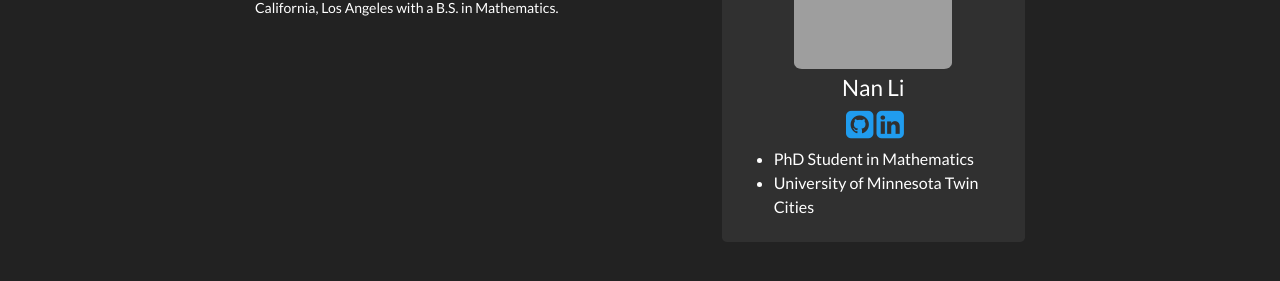
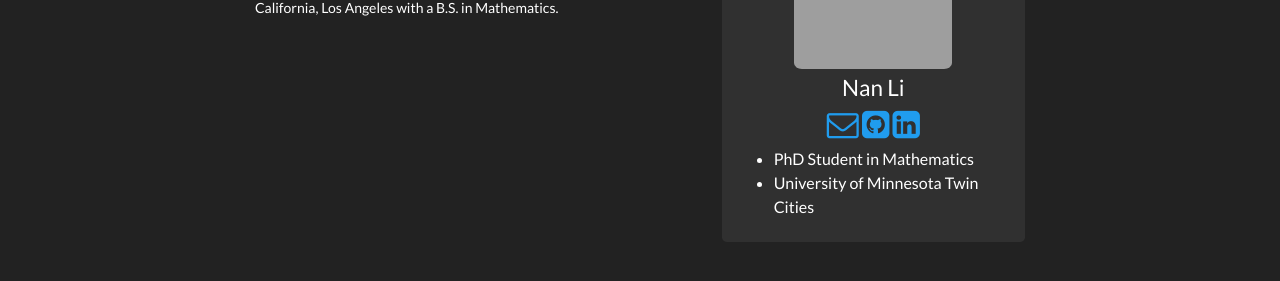
Before and after one commit to eigennan/eigennan.github.io, a Jekyll site: the page built from _pages/home.md, in a window 1280 px wide. Shown: the part 188-469 px from the top of the page. Built offline with Jekyll 4.4.1, drawn with Linux system fonts in a browser that asks for light colours; a style sheet for code colours, icons or effects is not loaded.

Commit message:
Update sidebar.html

```diff
--- a/_includes/sidebar.html
+++ b/_includes/sidebar.html
@@ -5,7 +5,7 @@
    <a href="{{site.url}}{{site.baseurl}}/about"><img src="{{site.url}}{{site.baseurl}}/images/{{ member.photo }}" width="60%" style="block:inline; margin-left:auto; margin-right:auto; margin-bottom:5px;"/></a>
    <h4>{{ member.name }}</h4>
    <div style="margin-bottom:5px">
-   {% if member.email %}<a href="mailto:{{ member.email }}" target="_blank"><i class="fa fa-envelope-o-square fa-2x"></i></a> {% endif %}
+   {% if member.email %}<a href="mailto:{{ member.email }}" target="_blank"><i class="fa fa-envelope-o fa-2x"></i></a> {% endif %}
    {% if member.github %} <a href="{{ member.github }}" target="_blank"><i class="fa fa-github-square fa-2x"></i></a> {% endif %}
    {% if member.linkedin %} <a href="{{ member.linkedin }}" target="_blank"><i class="fa fa-linkedin-square fa-2x"></i></a> {% endif %}
    {% if member.cv %} <a href="{{ site.url }}{{ site.baseurl }}/{{ member.cv }}" target="_blank"><i class="ai ai-cv-square ai-2x"></i></a> {% endif %}
```
